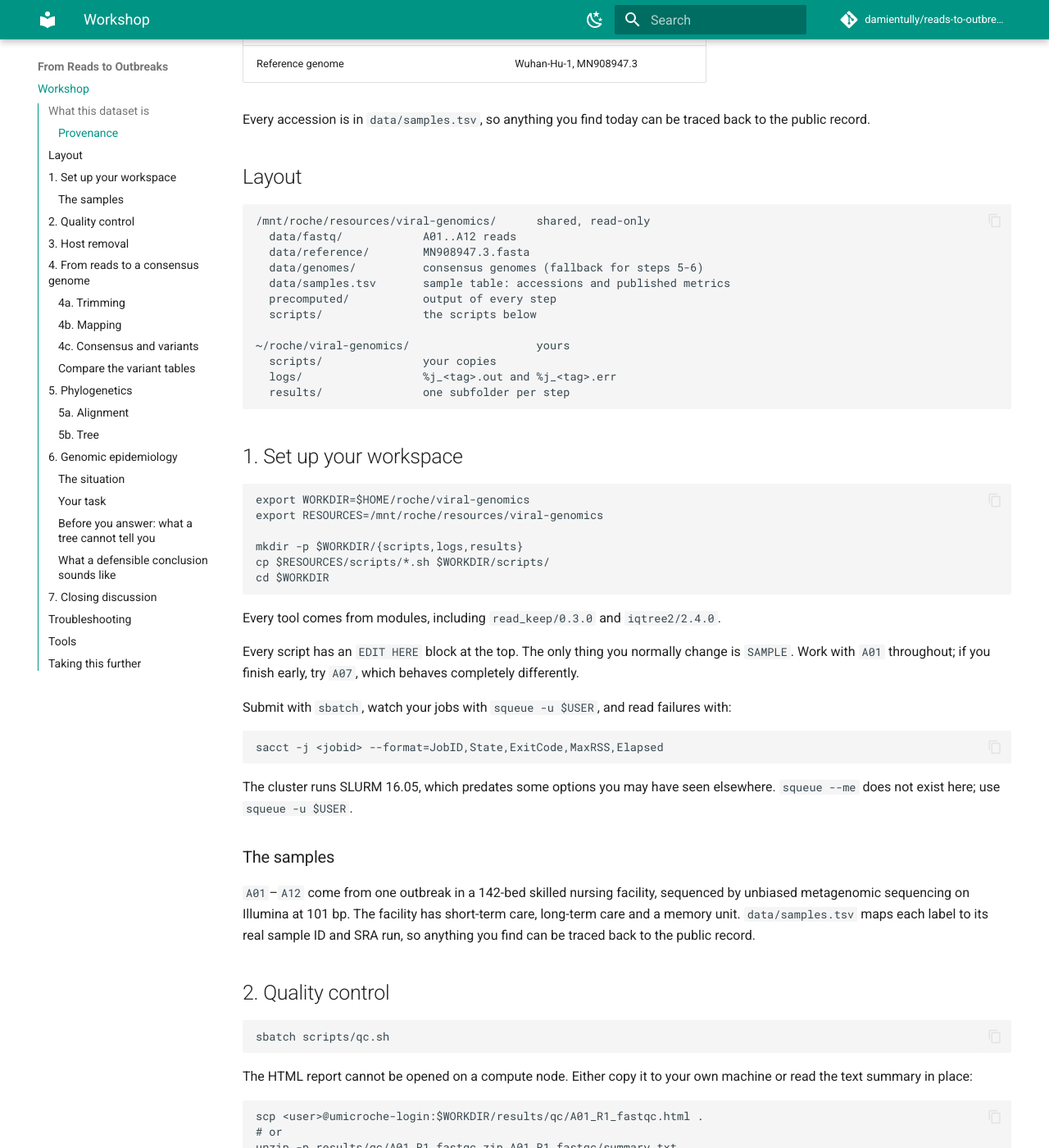
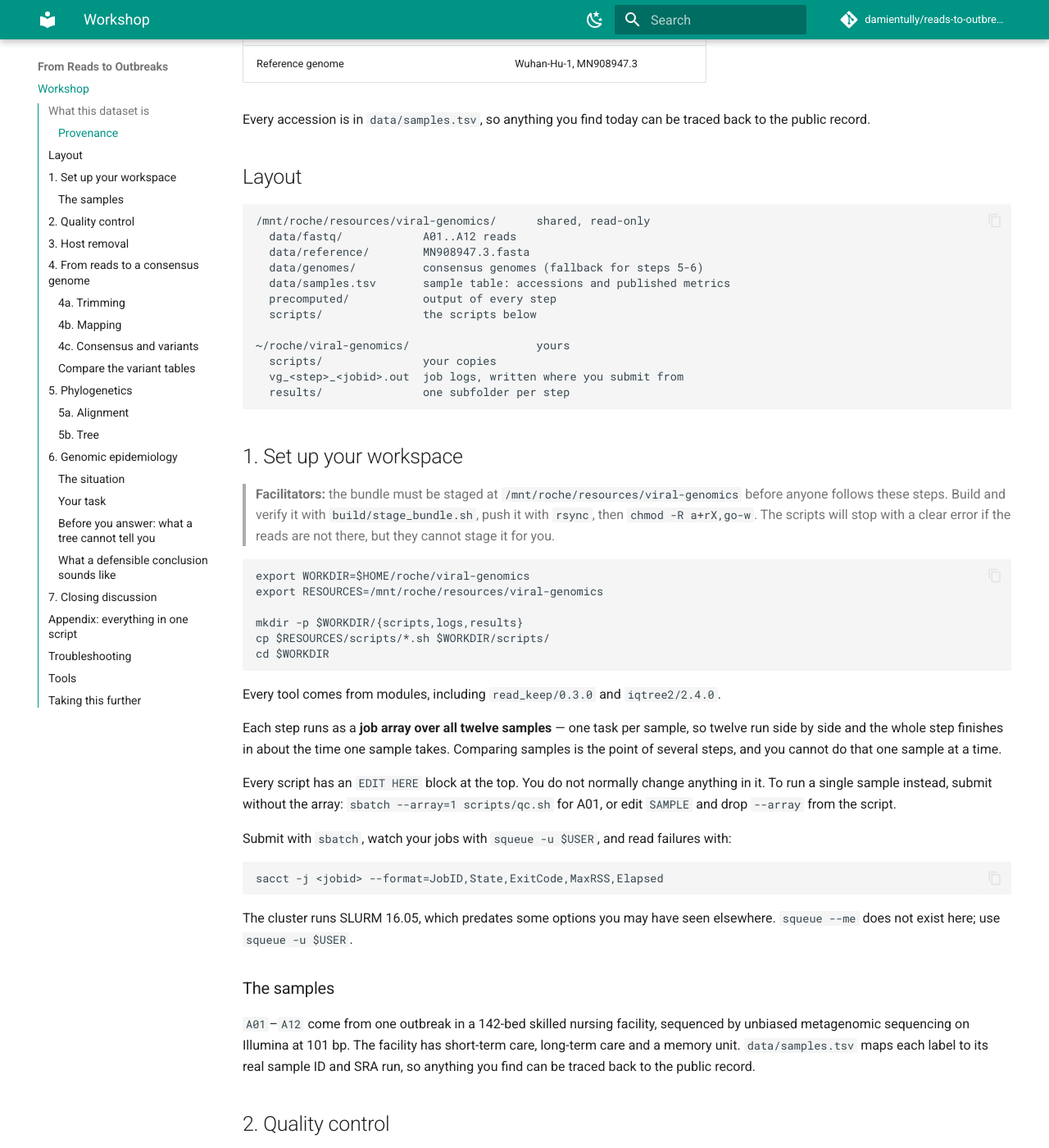
Before and after one commit to damientully/reads-to-outbreaks, an MkDocs documentation site: the page built from docs/index.md, in a window 1280 px wide and 1400 px high, scrolled down 1188 px. Shown: the whole window at 82% size. Built offline with MkDocs 1.6.1 and Material for MkDocs 9.7.7, drawn with Linux system fonts in a browser that asks for light colours; comment, search, counter and statistics services are not loaded; some of the changed text lies outside the part shown.

Commit message:
Run all twelve as job arrays; fit the 32-CPU QOS limit; logs beside submission dir
- each step is a job array over A01-A12, 2 CPUs per task (12x2=24, under the
  32-CPU per-user QOS cap, so all twelve run in one wave)
- SBATCH logs write as vg_<step>_<jobid>.out beside the submission directory,
  removing the dependency on a pre-created logs/
- add one_sample.sh (full chain for one sample, array-capable smoke test),
  report.sh and summarise.sh for the cross-sample comparison tables
- scripts fail with a clear message when the reads are not staged
- drop Nextclade; fastqc --outdir not -o; squeue -u $USER for SLURM 16.05
- stage_bundle.sh strips introduction/clade/pango/role from participant samples.tsv
  and documents the macOS openrsync workaround

````diff
--- a/docs/index.md
+++ b/docs/index.md
@@ -68,11 +68,17 @@ traced back to the public record.
 
 ~/roche/viral-genomics/                   yours
   scripts/               your copies
-  logs/                  %j_<tag>.out and %j_<tag>.err
+  vg_<step>_<jobid>.out  job logs, written where you submit from
   results/               one subfolder per step
 ```
 
 ## 1. Set up your workspace
+
+> **Facilitators:** the bundle must be staged at
+> `/mnt/roche/resources/viral-genomics` before anyone follows these steps. Build
+> and verify it with `build/stage_bundle.sh`, push it with `rsync`, then
+> `chmod -R a+rX,go-w`. The scripts will stop with a clear error if the reads are
+> not there, but they cannot stage it for you.
 
 ```
 export WORKDIR=$HOME/roche/viral-genomics
@@ -85,9 +91,15 @@ cd $WORKDIR
 
 Every tool comes from modules, including `read_keep/0.3.0` and `iqtree2/2.4.0`.
 
-Every script has an `EDIT HERE` block at the top. The only thing you normally
-change is `SAMPLE`. Work with `A01` throughout; if you finish early, try `A07`,
-which behaves completely differently.
+Each step runs as a **job array over all twelve samples** — one task per sample,
+so twelve run side by side and the whole step finishes in about the time one
+sample takes. Comparing samples is the point of several steps, and you cannot do
+that one sample at a time.
+
+Every script has an `EDIT HERE` block at the top. You do not normally change
+anything in it. To run a single sample instead, submit without the array:
+`sbatch --array=1 scripts/qc.sh` for A01, or edit `SAMPLE` and drop `--array`
+from the script.
 
 Submit with `sbatch`, watch your jobs with `squeue -u $USER`, and read failures
 with:
@@ -110,8 +122,14 @@ back to the public record.
 ## 2. Quality control
 
 ```
+cd $WORKDIR          # always submit from here
 sbatch scripts/qc.sh
 ```
+
+> **Always submit from `$WORKDIR`, not from inside `scripts/`.** Every path in
+> the scripts is relative to the directory you submit from, including where the
+> results land. Logs appear beside you as `vg_qc_<jobid>.out` and
+> `vg_qc_<jobid>.err`.
 
 The HTML report cannot be opened on a compute node. Either copy it to your own
 machine or read the text summary in place:
@@ -150,7 +168,17 @@ only reads matching the SARS-CoV-2 reference.
 count far below the input. For `A01`, 487,837 read pairs survive out of
 1,442,994 — about 34%.
 
-Now look at the whole set:
+Now look at all twelve at once:
+
+```
+for f in results/host_removal/*.riak.log; do
+  s=$(basename $f .riak.log)
+  i=$(awk -F'\t' '/^Input reads file 1/{print $2}' $f)
+  k=$(awk -F'\t' '/^Kept reads 1/{print $2}' $f)
+  awk -v s=$s -v i=$i -v k=$k 'BEGIN{printf "%-5s %10s %10s %6.1f%%\n", s, i, k, 100*k/i}'
+done
+```
+
 
 | Sample | Retained | | Sample | Retained |
 | --- | --- | --- | --- | --- |
@@ -219,6 +247,15 @@ map at 37.65%.
 
 A quality metric can be flattered by a filtering decision made upstream of it. If
 you report a mapping rate, report what it was computed on.
+
+All twelve at once, with the published figures alongside:
+
+```
+bash scripts/report.sh
+```
+
+Depth should land within a few percent of the published value for most samples.
+One does not, and finding it is Q3.
 
 ### 4c. Consensus and variants
 
@@ -402,6 +439,28 @@ does not establish transmission. Sampling, epidemiological context, timing,
 recombination and sequencing quality all bear on interpretation, and the tree is
 one input among them.
 
+## Appendix: everything in one script
+
+`scripts/one_sample.sh` runs the whole chain for a single sample — host removal,
+QC, trim, map, depth, consensus, variants — with timings and a comparison
+against the published metrics:
+
+```
+mkdir -p logs results
+sbatch scripts/one_sample.sh            # A07 by default, edit SAMPLE to change
+```
+
+All twelve as a job array:
+
+```
+sbatch --array=1-12 scripts/one_sample.sh
+```
+
+The step-by-step scripts are the better way to learn what each stage does, which
+is why the walkthrough uses them. This one is for when you want the result, for
+re-running on your own data later, and as a smoke test after anything changes on
+the cluster.
+
 ## Troubleshooting
 
 | Symptom | Cause | Fix |
````
Also changed, not shown: 11 other files.
